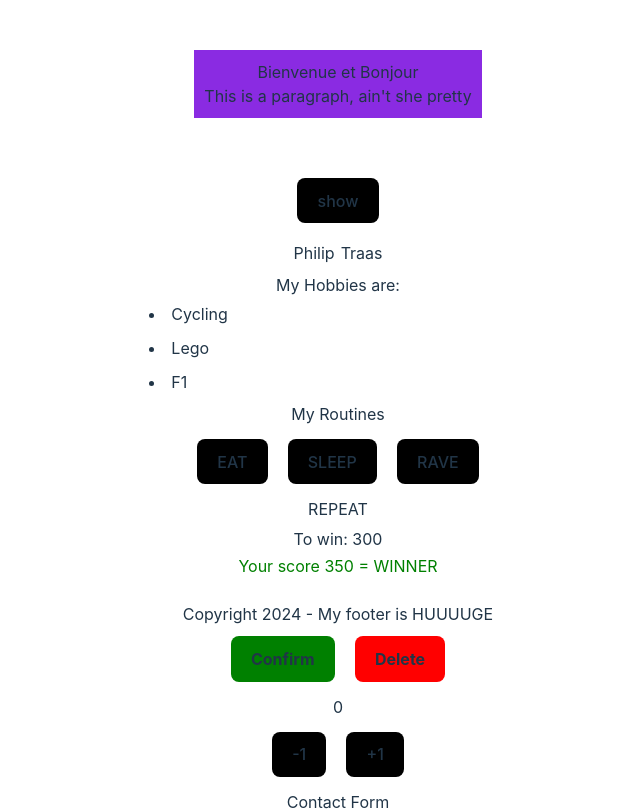
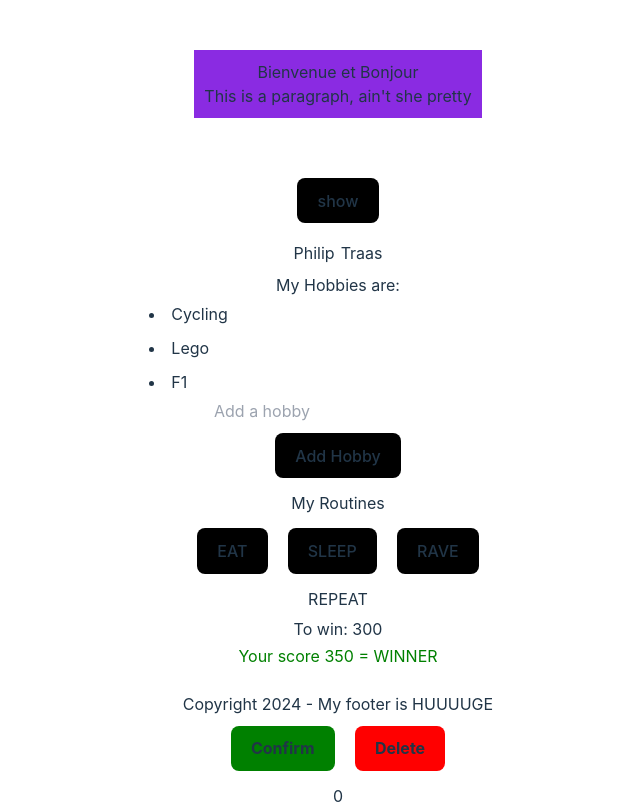
Before and after one commit to Fhilter/REACT-week-3, a React (Vite) app: page / in a window 1280 px wide. Shown: the top 811 px of the page, without its empty margins (302-942 px from the left). Built offline with nearby package versions, Linux system fonts and the light colour scheme.

Commit message:
added hobby input

```diff
--- a/src/Components/Containers/User/Hobbies.jsx
+++ b/src/Components/Containers/User/Hobbies.jsx
@@ -1,11 +1,33 @@
-export function Hobbies({ hobbies }) {
+import { useState } from "react"
+import { Button } from "../../UI/Button/Button"
 
-    // const hobbies = [{name: "Cycling", id: "uib25FHPQEF"}, {name: "Lego", id: "iafboafbw23"}, {name: "F1", id: "uqh98yqe2w9"}]
+export function Hobbies({ hobbies = [] }) {
+
+    const [newHobby, setNewHobby] = useState('')
+    const [inputError, setInputError] = useState("")
+    const [initialHobbies, setInitialHobbies] = useState(hobbies)
+
+
+    function getHobbyInput(event) {
+        const value = event.target.value
+        setNewHobby(value)
+    }
+
+    function submitHobby() {
+        if (newHobby === "") {
+            setInputError('You forgot to add your hobby')
+            return
+        }
+        setInitialHobbies([...initialHobbies, { id: initialHobbies.length + 1, name: newHobby.trim() }])
+        alert('Congrats, you now like ' + newHobby)
+            setNewHobby("")
+            setInputError("")
+    }
 
     return(
         <div>
             <p>My Hobbies are:</p>
-            {hobbies.map((hobby) => {
+            {initialHobbies.map((hobby) => {
                 return(
                     <li key={hobby.id} style={{
                         padding: '5px',
@@ -13,6 +35,14 @@ export function Hobbies({ hobbies }) {
                     }}>{hobby.name}</li>
                 )
             })}
+            <input
+            placeholder="Add a hobby"
+            onChange={getHobbyInput}
+            className="bg-neutral-800 p-2 w-full border-2"
+            type="text"
+            />
+            <p className="text-red-600 text-sm">{inputError}</p>
+            <Button callBack={submitHobby}>Add Hobby</Button>
         </div>
     )
 }
```
